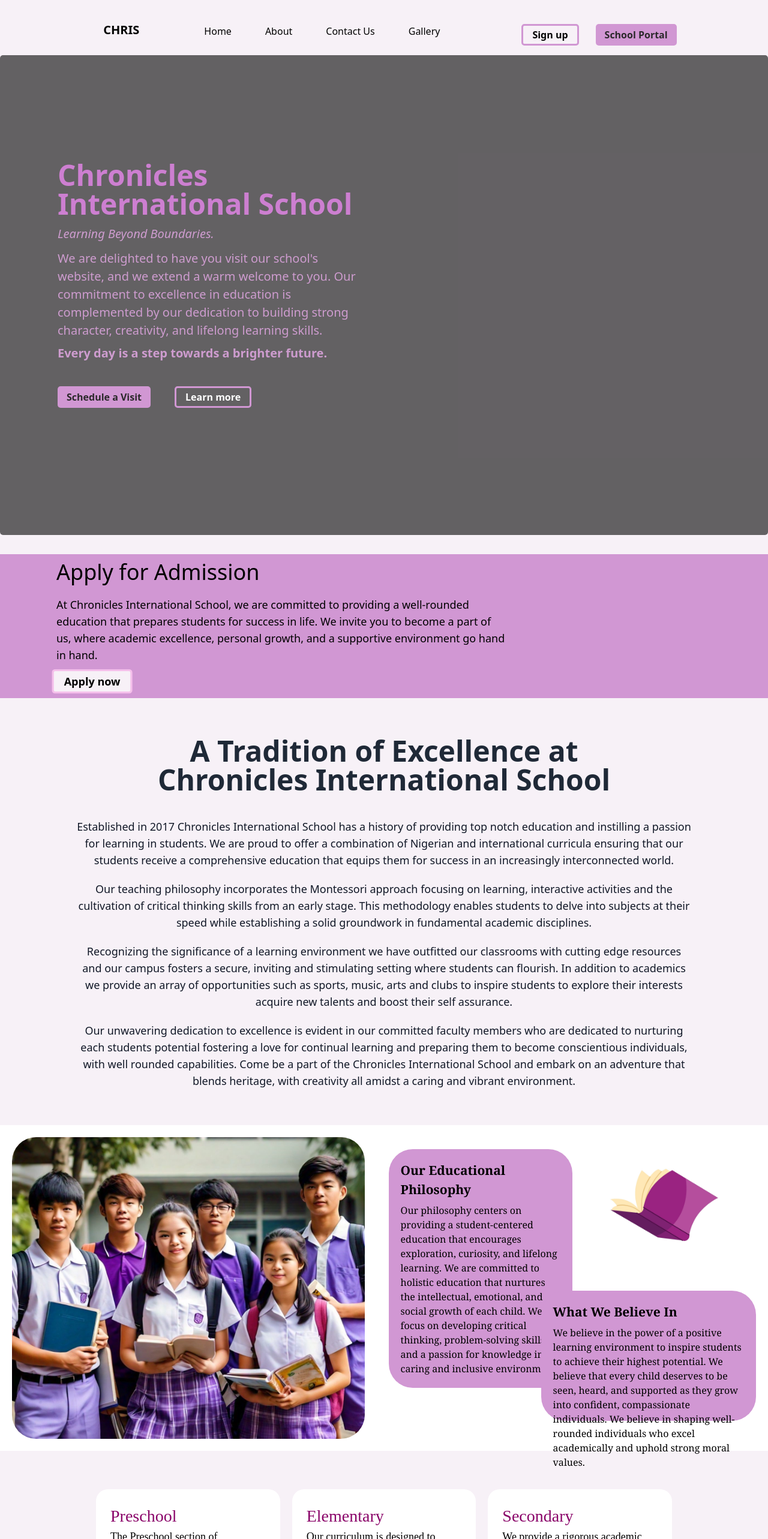
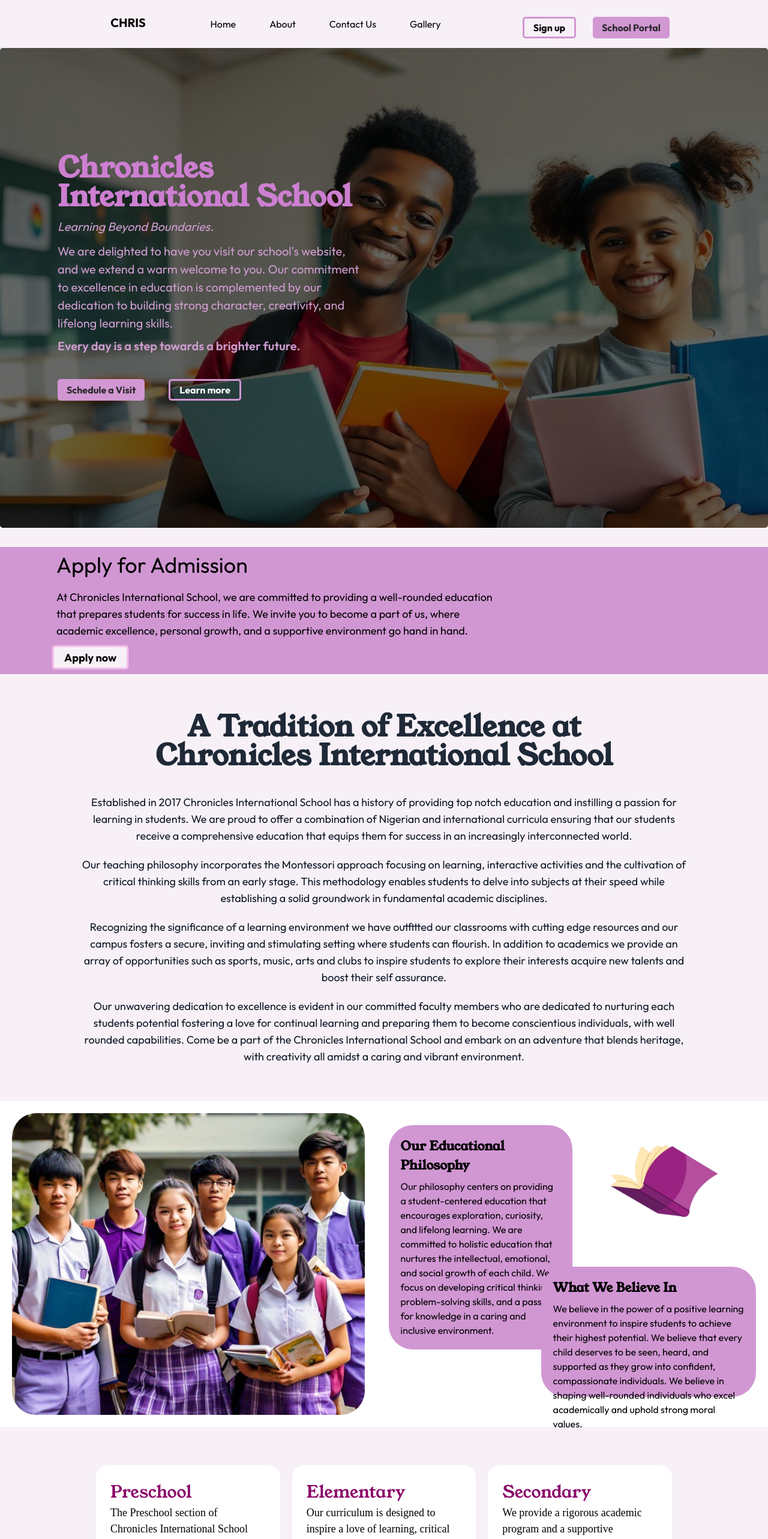
Before and after one commit to tobechukwu1234/School-project, a React (Vite) app: page / in a window 1280 px wide. Shown: the top 2566 px of the page at 60% size. Built offline with nearby package versions, Linux system fonts and the light colour scheme.

Commit message:
last time

```diff
--- a/index.html
+++ b/index.html
@@ -4,6 +4,12 @@
     <meta charset="UTF-8" />
     <link rel="icon" type="image/svg+xml" href="/vite.svg" />
     <meta name="viewport" content="width=device-width, initial-scale=1.0" />
+    <link rel="preconnect" href="https://fonts.googleapis.com">
+    <link rel="preconnect" href="https://fonts.gstatic.com" crossorigin>
+    <link href="https://fonts.googleapis.com/css2?family=Young+Serif&display=swap" rel="stylesheet">
+    <link rel="preconnect" href="https://fonts.googleapis.com">
+    <link rel="preconnect" href="https://fonts.gstatic.com" crossorigin>
+    <link href="https://fonts.googleapis.com/css2?family=Outfit:wght@100..900&family=Young+Serif&display=swap" rel="stylesheet">
     <title>Chronicles International School</title>
   </head>
   <body>
--- a/src/Dashboard.jsx
+++ b/src/Dashboard.jsx
@@ -1,9 +1,14 @@
 import { Link } from 'react-router-dom';
+import React, { useEffect } from 'react';
 
 function Dashboard(){
 
   const storedUserInfo = localStorage.getItem('userInfo')
-  const parsedUserInfo = JSON.parse(storedUserInfo)
+  let parsedUserInfo = JSON.parse(storedUserInfo)
+
+    const keyName = parsedUserInfo.firsname.slice(0, 1)
+    const keyName2 = parsedUserInfo.lasname.slice(0, 1)
+
 
 
   return(<>
@@ -72,8 +77,8 @@ function Dashboard(){
                 </svg>
               </div>
 
-              <div className="bg-purple-800 text-white px-4 py-2 rounded-full">
-                <p>TO</p>
+              <div className="bg-purple-800 text-white px-4 py-2 rounded-full brief">
+                <p>{keyName}{keyName2}</p>
               </div>
 
               <div>
--- a/src/Home.jsx
+++ b/src/Home.jsx
@@ -11,7 +11,7 @@ function Home(){
 
   return(
     <>
-      <div className="mt-6 lg:mx-8 me:mx-2">
+      <div className="mt-3 lg:mx-8 me:mx-2">
         <div>
           <nav className="flex me:flex-col lg:flex-row lg:justify-center">
 
@@ -92,7 +92,7 @@ function Home(){
       </div>
 
       <div id='about'>
-          <div className='mt-16 lg:mx-32 me:mx-7 text-center'>
+          <div className='just mt-16 lg:mx-32 me:mx-7 text-center'>
             <h1 className='font-bold lg:text-5xl me:text-3xl me:mb-5 lg:mb-10 text-gray-800'>A Tradition of Excellence at <br /> Chronicles International School</h1>
             <p className='mb-5 text-gray-900 text-lg'>Established in 2017 Chronicles International School has a history of providing top notch education and instilling a passion for learning in students. We are proud to offer a combination of Nigerian and international curricula ensuring that our students receive a comprehensive education that equips them for success in an increasingly interconnected world.</p>
             <p className='mb-5 text-gray-900 text-lg'>Our teaching philosophy incorporates the Montessori approach focusing on learning, interactive activities and the cultivation of critical thinking skills from an early stage. This methodology enables students to delve into subjects at their speed while establishing a solid groundwork in fundamental academic disciplines.</p>
--- a/src/Register.jsx
+++ b/src/Register.jsx
@@ -13,20 +13,31 @@ function Register(){
   const navigate = useNavigate()
   const [error, setError] = useState(false)
   const [passError, setPassError] = useState(false)
+  const [emailError, setEmailError] = useState(false)
 
   async function mainError(){
 
     if(password === '' || username === '' || firstname === '' || lastname === '' || email === '' || confirmPassword === ''){
       setError(true)
+      setTimeout(() => setError(false), 2000)
       return
     }
     setError(false)
 
     if(password !== confirmPassword){
       setPassError(true)
+      setTimeout(() => setPassError(false), 2000)
       return
     }
     setPassError(false)
+
+    if(!email.includes('@')){
+      setEmailError(true)
+      setTimeout(() => setEmailError(false), 2000)
+      return
+    }
+    setEmailError(false)
+
 
     try{
       await createStudent()
@@ -37,8 +48,6 @@ function Register(){
     }
 
   }
-
-
 
   function createStudent(){
     const newObject = {name: username, passcode: password, firsname: firstname, lasname: lastname}
@@ -78,6 +87,11 @@ function Register(){
           <input type="text" placeholder="Username"  value={username} onChange={(e) => setUsername(e.target.value)}/>
 
         </div>
+
+        <div className="text-center text-md mb-3 text-red-600 warning">
+          <p   style={{display: emailError ? 'block' : 'none'}} value={emailError}>- Invalid email address</p>
+        </div>
+
         <div className="box mb-8">
           <input type="email" placeholder="Email Address" value={email} onChange={(e) => setEmail(e.target.value)}/>
         </div>
--- a/src/index.css
+++ b/src/index.css
@@ -11,10 +11,11 @@
 body{
   background: rgb(247, 241, 247);
   animation: fades 2s ease-in-out;
+  font-family: 'Outfit', sans-serif;
 }
 
 .banner{
-  background-image: url(/src/assets/boy and girl.jpeg);
+  background-image: url("/src/assets/boy and girl.jpeg");
   background-size: cover;
   width: 100%;
   height: 100vh;
@@ -32,6 +33,7 @@ body{
 
 .some h1{
   color: rgb(205, 127, 209);
+  font-family: 'Young Serif', sans-serif;
 }
 .some p{
   color: rgb(206, 156, 207);
@@ -77,10 +79,14 @@ body{
   border: none;
   border-radius: 20px;
 }
+.just h1{
+  font-family: 'Young Serif', sans-serif;
+}
 .school h3{
   color: rgb(138, 5, 105);
-  font-family: 'Times New Roman', Times, serif;
+
   font-size: 28px;
+  font-family: 'Young Serif', sans-serif;
 }
 .school p{
   font-family: 'Times New Roman', Times, serif;
@@ -103,6 +109,9 @@ body{
   color: black;
   padding: 10px 30px;
 }
+.info h1{
+  font-family: 'Young Serif', sans-serif;
+}
 .things input{
   width: 34%;
   margin: 0 20px 10px;
@@ -121,6 +130,9 @@ body{
   font-size: 20px;
   font-weight: bold;
 
+}
+#gallery h2{
+  font-family: 'Young Serif', sans-serif;
 }
 .vision-container{
   background: #fff;
@@ -148,9 +160,11 @@ body{
   font-size: 21px;
   padding-bottom: 7px;
   font-weight: bold;
+  font-family: 'Young Serif', sans-serif;
 }
 .vision p, .mission p{
   font-size: 16px;
+  font-family: 'Outfit', serif;
 }
 .mission{
   bottom: 0;
@@ -196,16 +210,18 @@ body{
   height:40%;
   width: 28%;
   border-radius: 40px;
-  font-family: Georgia, 'Times New Roman', Times, serif;
+  font-family: 'Outfit', serif;
 }
 .mission1 h2{
   font-size: 21px;
   padding-bottom: 7px;
   font-weight: bold;
+  font-family: 'Young Serif', sans-serif;
 }
 .parent h2{
   text-align: center;
   margin-bottom: 25px;
+  font-family: 'Young Serif', sans-serif;
 }
 
 .talks{
@@ -270,8 +286,11 @@ footer{
   padding: 20px;
   border-radius: 8px;
 }
+.login h1, .register h1{
+  font-family: 'Young Serif', sans-serif;
+}
 .log h2{
-  font-family: 'Gill Sans', 'Gill Sans MT', Calibri, 'Trebuchet MS', sans-serif;
+  font-family: 'Young Serif', sans-serif;
   font-weight: bold;
   font-style: italic;
 }
@@ -414,6 +433,9 @@ footer{
   border: 1px solid #ccc;
   padding: 10px;
 }
+.brief p{
+  text-transform: uppercase;
+}
 .bod{
   border: 1px solid rgba(167, 165, 165, 0.349);
 }
```
